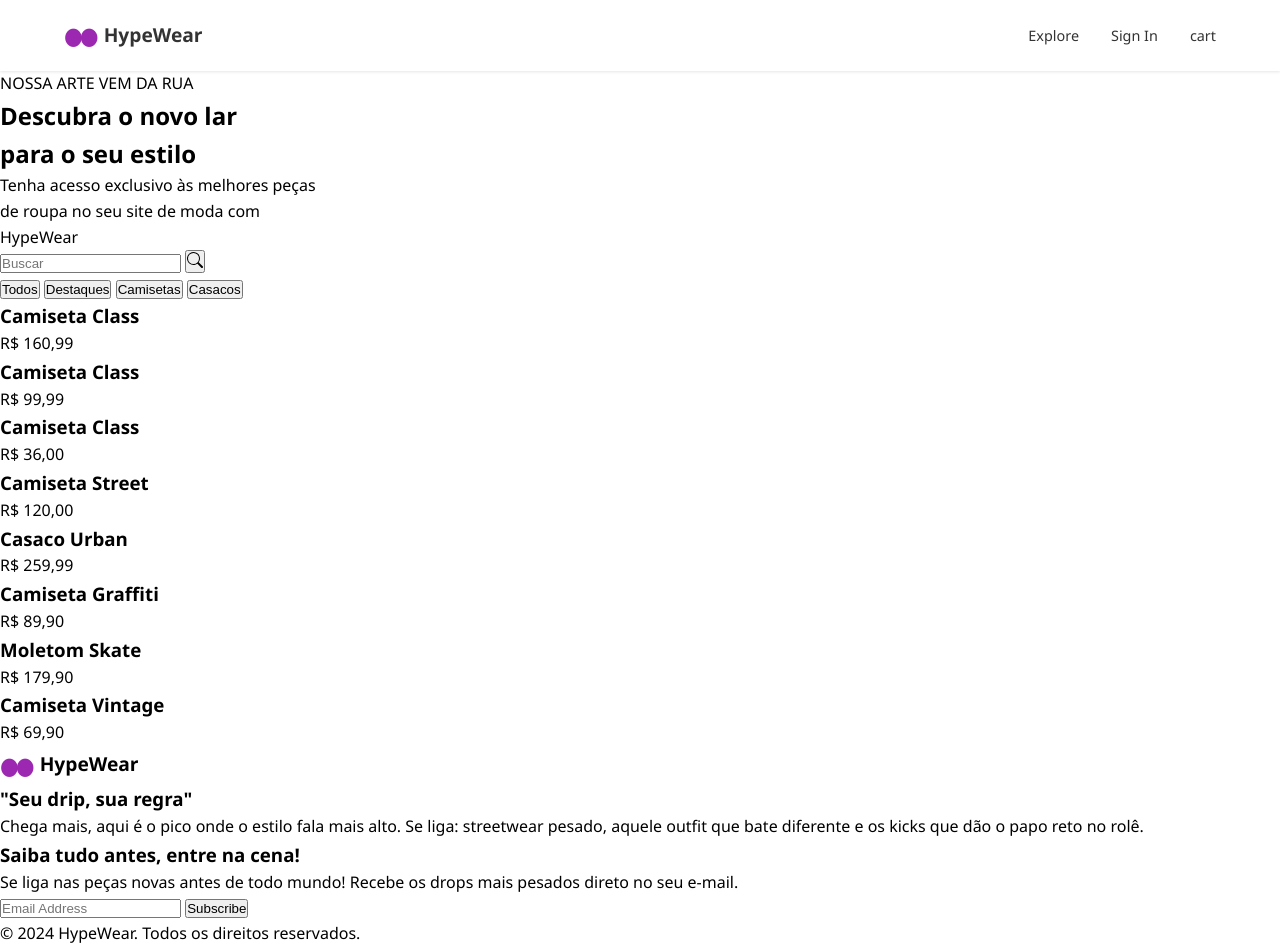
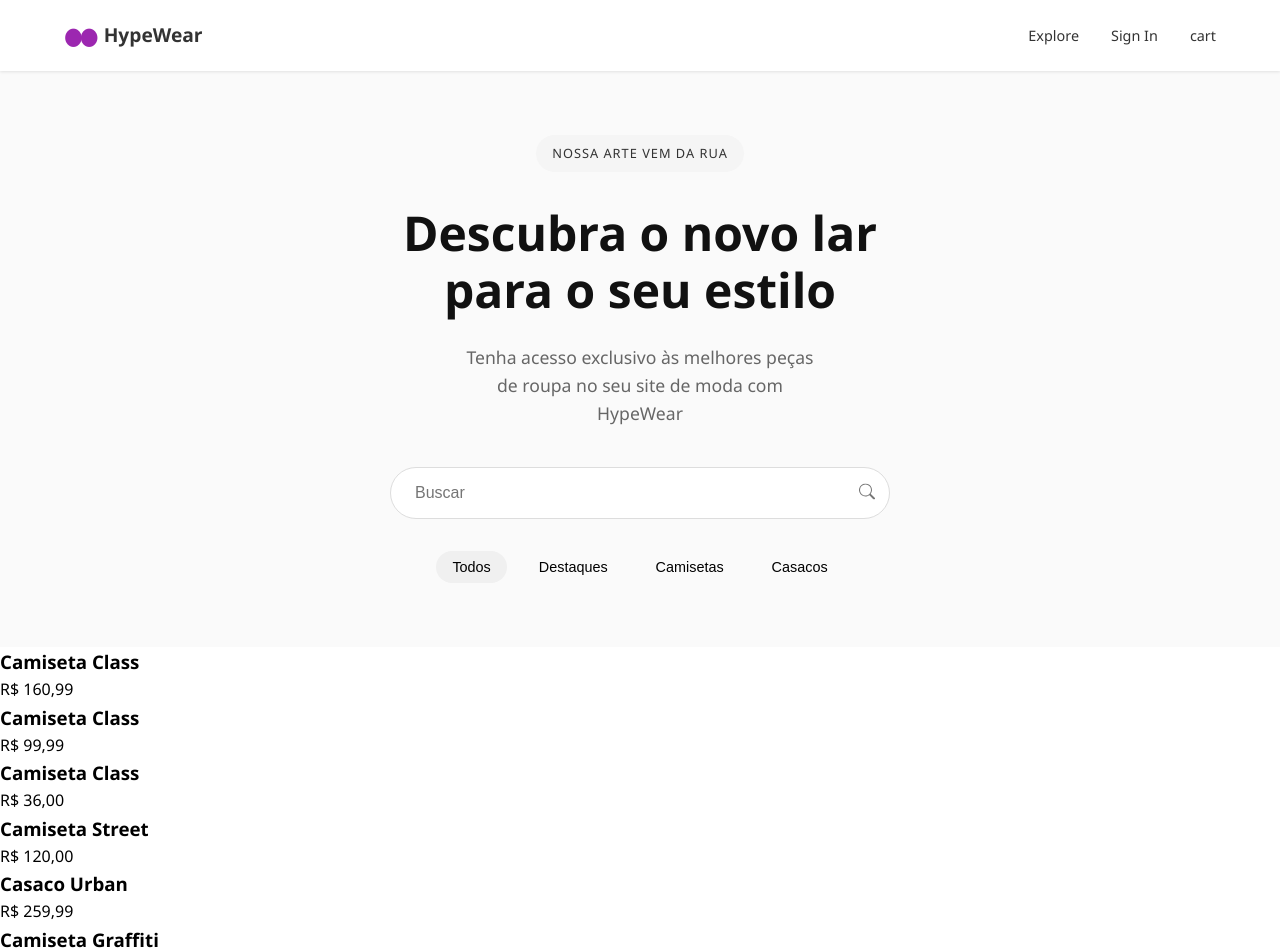
Before and after one commit to MaccedoFilho/ecommerce-faculdade, a plain HTML site: page index.html in a window 1280 px wide. Shown: the top 949 px of the page. Drawn offline with Linux system fonts and the light colour scheme.

Commit message:
feat: Adicionando estilos da seção hero

```diff
--- a/style.css
+++ b/style.css
@@ -11,6 +11,7 @@ body {
 }
 
 /* navbar */
+
 .navbar {
     display: flex;
     justify-content: space-between;
@@ -71,3 +72,97 @@ body {
 .cart-icon::before {
     margin-right: 5px;
 }
+
+/* hero */
+
+.hero {
+    padding: 4rem 0;
+    background-color: #fafafa;
+    text-align: center;
+}
+
+.container {
+    max-width: 1200px;
+    margin: 0 auto;
+    padding: 0 1rem;
+}
+
+.tag {
+    display: inline-block;
+    background-color: #f5f5f5;
+    color: #333;
+    font-size: 0.8rem;
+    padding: 0.5rem 1rem;
+    border-radius: 20px;
+    margin-bottom: 2rem;
+    letter-spacing: 1px;
+    text-transform: uppercase;
+    font-weight: 500;
+}
+
+.hero-title {
+    font-size: 3rem;
+    font-weight: 700;
+    margin-bottom: 1.5rem;
+    color: #111;
+    line-height: 1.2;
+}
+
+.hero-subtitle {
+    font-size: 1.1rem;
+    color: #666;
+    margin-bottom: 2.5rem;
+    line-height: 1.6;
+}
+
+.search-container {
+    position: relative;
+    max-width: 500px;
+    margin: 0 auto 2rem;
+}
+
+.search-input {
+    width: 100%;
+    padding: 1rem 1.5rem;
+    border: 1px solid #ddd;
+    border-radius: 30px;
+    font-size: 1rem;
+    outline: none;
+}
+
+.search-button {
+    position: absolute;
+    right: 15px;
+    top: 50%;
+    transform: translateY(-50%);
+    background: none;
+    border: none;
+    cursor: pointer;
+    color: #777;
+}
+
+.categories {
+    display: flex;
+    justify-content: center;
+    gap: 1rem;
+    margin-top: 2rem;
+}
+
+.category-btn {
+    background: none;
+    border: none;
+    padding: 0.5rem 1rem;
+    cursor: pointer;
+    border-radius: 20px;
+    font-size: 0.9rem;
+    transition: all 0.2s ease;
+}
+
+.category-btn.active {
+    background-color: #f0f0f0;
+    font-weight: 500;
+}
+
+.category-btn:hover {
+    background-color: #f0f0f0;
+}
```
